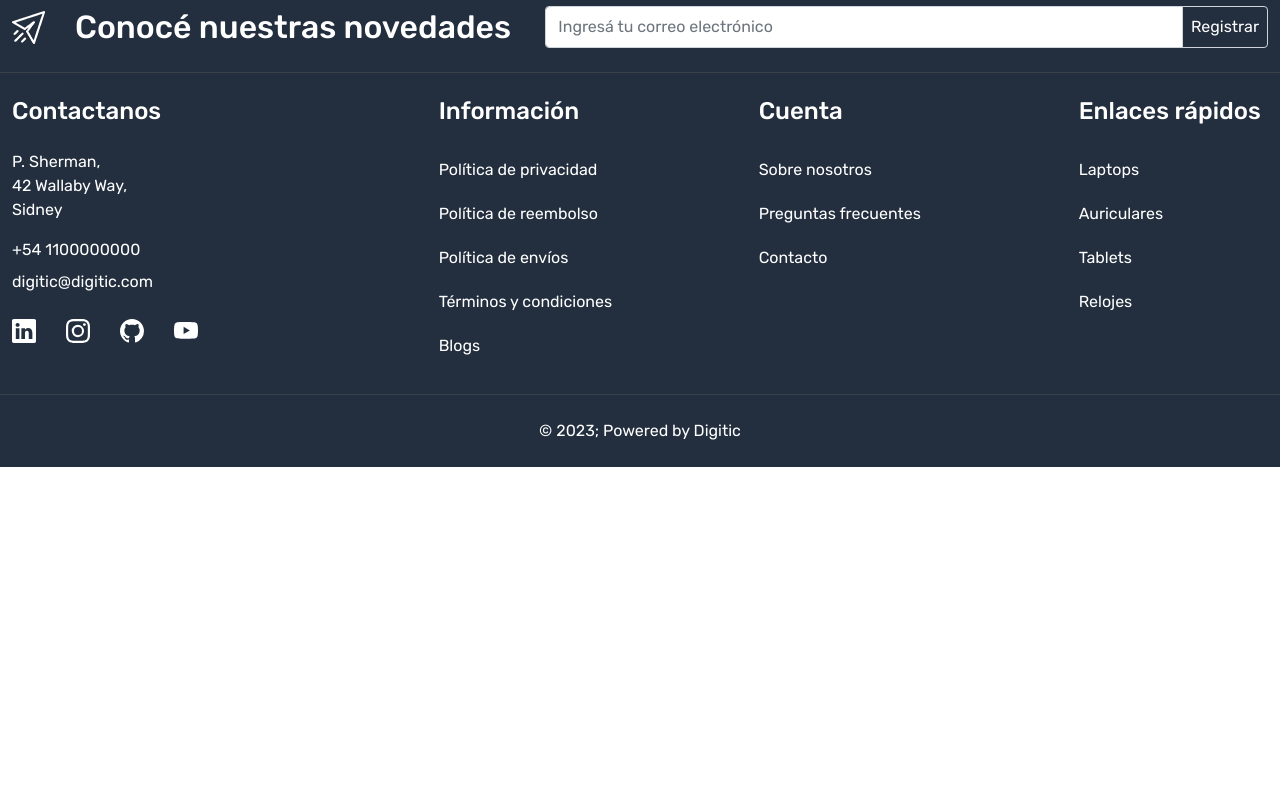
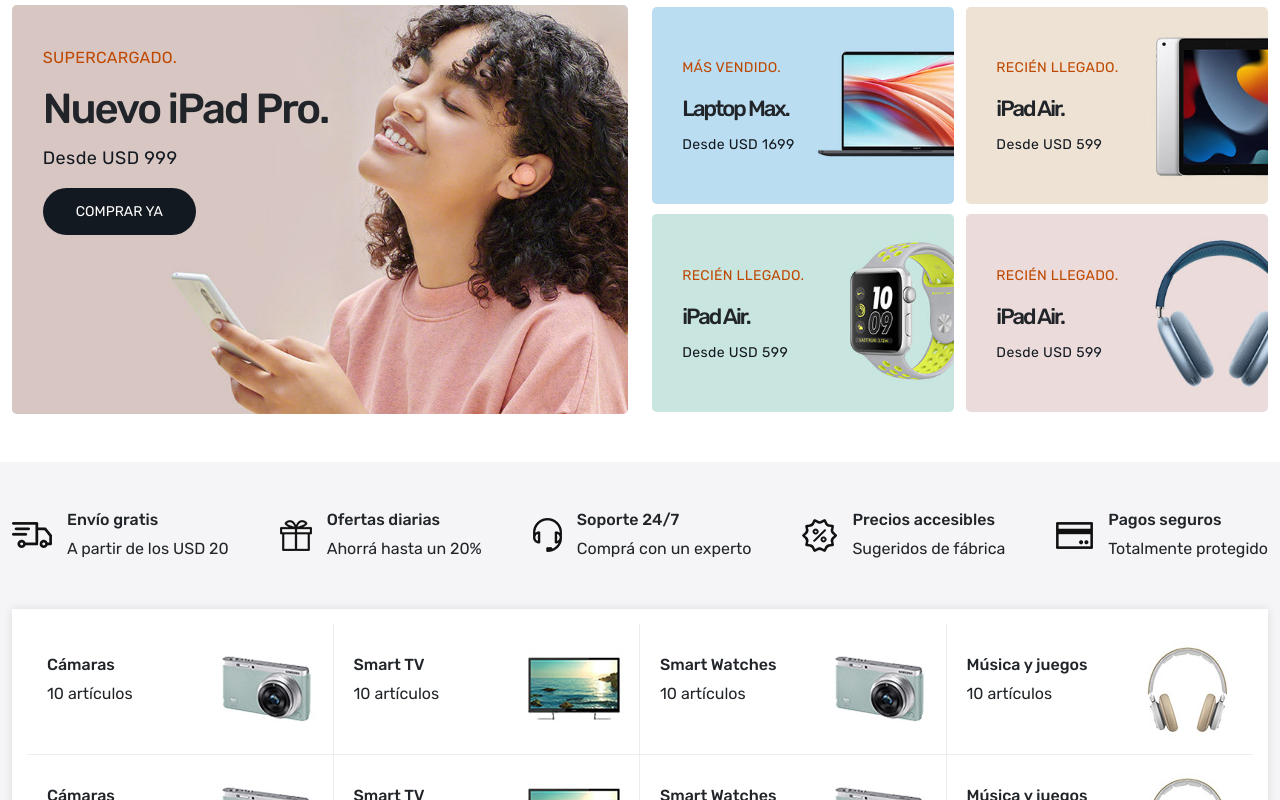
Before and after one commit to francolivelli/digistore, a React (Create React App) app in the folder client/: page / in a window 1280 px wide. Shown: the part 260-1060 px from the top of the page. Before the commit the page ends 800 px from the top, so only its background shows below. Built offline with nearby package versions, Linux system fonts and the light colour scheme.

Commit message:
banner & services

```diff
--- a/client/src/App.css
+++ b/client/src/App.css
@@ -9,6 +9,9 @@
   --color-3b4149: #3b4149;
   --color-febd69: #febd69;
   --color-232f3e: #232f3e;
+  --color-bf4800: #bf4800;
+  --color-f5f5f7: #f5f5f7;
+  --color-ededed: #ededed;
 }
 
 body {
@@ -35,6 +38,19 @@
 
 .gap-30 {
   gap: 30px;
+}
+
+.button {
+  background-color: var(--color-131921);
+  color: white;
+  font-size: 14px;
+  padding: 13px 33px;
+  border-radius: 25px;
+}
+
+.button:hover {
+  background-color: var(--color-febd69);
+  color: var(--color-131921);
 }
 
 /* Header Part */
@@ -111,3 +127,106 @@
 }
 
 /* Footer Part Ends Here */
+
+/* Home Page */
+
+.main-banner-content {
+  top: 10%;
+  left: 5%;
+}
+
+.main-banner-content h4 {
+  font-size: 16px;
+  font-weight: 400;
+  line-height: 24px;
+  color: var(--color-bf4800);
+  margin: 0 0 12px;
+  letter-spacing: 0.3px;
+  text-transform: uppercase;
+}
+
+.main-banner-content h5 {
+  font-size: 42px;
+  line-height: 54px;
+  letter-spacing: -2px;
+  font-weight: 500;
+  text-transform: none;
+}
+
+.main-banner-content p {
+  font-size: 18px;
+  line-height: 28px;
+  letter-spacing: 0.4px;
+  color: var(--color-131921);
+}
+
+.small-banner-content {
+  top: 25%;
+  left: 10%;
+}
+
+.small-banner-content h4 {
+  font-size: 14px;
+  font-weight: 400;
+  line-height: 24px;
+  color: var(--color-bf4800);
+  margin: 0 0 12px;
+  letter-spacing: 0.3px;
+  text-transform: uppercase;
+}
+
+.small-banner-content h5 {
+  font-size: 22px;
+  line-height: 34px;
+  letter-spacing: -2px;
+  font-weight: 500;
+  text-transform: none;
+}
+
+.small-banner-content p {
+  font-size: 14px;
+  line-height: 22px;
+  letter-spacing: 0.4px;
+  color: var(--color-131921);
+}
+
+.small-banner {
+  width: 49%;
+}
+
+.home-wrapper-2 {
+  background-color: var(--color-f5f5f7);
+}
+
+.categories {
+  background-color: white;
+  box-shadow: 0 0 10px #0000001a;
+  padding: 15px;
+}
+
+.categories > div {
+  width: 25%;
+  padding: 10px 10px 10px 20px;
+}
+
+.categories > div > div {
+  width: 60%;
+}
+
+.categories > div:nth-child(1),
+.categories > div:nth-child(2),
+.categories > div:nth-child(3),
+.categories > div:nth-child(4) {
+  border-bottom: 1px solid var(--color-ededed);
+}
+
+.categories > div:nth-child(1),
+.categories > div:nth-child(2),
+.categories > div:nth-child(3),
+.categories > div:nth-child(5),
+.categories > div:nth-child(6),
+.categories > div:nth-child(7) {
+  border-right: 1px solid var(--color-ededed);
+}
+
+/* Home Page Ends Here */
--- a/client/src/components/Header.js
+++ b/client/src/components/Header.js
@@ -10,7 +10,7 @@
           <div className="row">
             <div className="col-6">
               <p className="text-white mb-0">
-                Envío gratis en compras mayores a $10.000 y devoluciones
+                Envío gratis en compras mayores a USD 20 y devoluciones
                 gratuitas
               </p>
             </div>
--- a/client/src/pages/Home.js
+++ b/client/src/pages/Home.js
@@ -1,9 +1,195 @@
-import React from 'react'
+import React from "react";
+import { Link } from "react-router-dom";
 
 const Home = () => {
   return (
-    <div>Home</div>
-  )
-}
+    <>
+      <section className="home-wrapper-1 py-5">
+        <div className="container-xxl">
+          <div className="row align-items-center">
+            <div className="col-6">
+              <div className="main-banner position-relative">
+                <img
+                  src="images/main-banner-1.jpg"
+                  className="img-fluid rounded-3"
+                  alt="main banner"
+                />
+                <div className="main-banner-content position-absolute">
+                  <h4>Supercargado.</h4>
+                  <h5>Nuevo iPad Pro.</h5>
+                  <p>Desde USD 999</p>
+                  <Link className="button">COMPRAR YA</Link>
+                </div>
+              </div>
+            </div>
+            <div className="col-6">
+              <div className="d-flex flex-wrap justify-content-between align-items-center gap-10">
+                <div className="small-banner position-relative">
+                  <img
+                    src="images/catbanner-01.jpg"
+                    className="img-fluid rounded-3"
+                    alt="small banner"
+                  />
+                  <div className="small-banner-content position-absolute">
+                    <h4>Más vendido.</h4>
+                    <h5>Laptop Max.</h5>
+                    <p>Desde USD 1699</p>
+                  </div>
+                </div>
+                <div className="small-banner position-relative">
+                  <img
+                    src="images/catbanner-03.jpg"
+                    className="img-fluid rounded-3"
+                    alt="small banner"
+                  />
+                  <div className="small-banner-content position-absolute">
+                    <h4>Recién llegado.</h4>
+                    <h5>iPad Air.</h5>
+                    <p>Desde USD 599</p>
+                  </div>
+                </div>
+                <div className="small-banner position-relative">
+                  <img
+                    src="images/catbanner-02.jpg"
+                    className="img-fluid rounded-3"
+                    alt="small banner"
+                  />
+                  <div className="small-banner-content position-absolute">
+                    <h4>Recién llegado.</h4>
+                    <h5>iPad Air.</h5>
+                    <p>Desde USD 599</p>
+                  </div>
+                </div>
+                <div className="small-banner position-relative">
+                  <img
+                    src="images/catbanner-04.jpg"
+                    className="img-fluid rounded-3"
+                    alt="small banner"
+                  />
+                  <div className="small-banner-content position-absolute">
+                    <h4>Recién llegado.</h4>
+                    <h5>iPad Air.</h5>
+                    <p>Desde USD 599</p>
+                  </div>
+                </div>
+              </div>
+            </div>
+          </div>
+        </div>
+      </section>
+      <section className="home-wrapper-2 py-5">
+        <div className="container-xxl">
+          <div className="row">
+            <div className="col-12">
+              <div className="services d-flex align-items-center justify-content-between">
+                <div className="d-flex align-items-center gap-15">
+                  <img src="images/service.png" alt="services" />
+                  <div>
+                    <h6>Envío gratis</h6>
+                    <p className="mb-0">A partir de los USD 20</p>
+                  </div>
+                </div>
+                <div className="d-flex align-items-center gap-15">
+                  <img src="images/service-02.png" alt="services" />
+                  <div>
+                    <h6>Ofertas diarias</h6>
+                    <p className="mb-0">Ahorrá hasta un 20%</p>
+                  </div>
+                </div>
+                <div className="d-flex align-items-center gap-15">
+                  <img src="images/service-03.png" alt="services" />
+                  <div>
+                    <h6>Soporte 24/7</h6>
+                    <p className="mb-0">Comprá con un experto</p>
+                  </div>
+                </div>
+                <div className="d-flex align-items-center gap-15">
+                  <img src="images/service-04.png" alt="services" />
+                  <div>
+                    <h6>Precios accesibles</h6>
+                    <p className="mb-0">Sugeridos de fábrica</p>
+                  </div>
+                </div>
+                <div className="d-flex align-items-center gap-15">
+                  <img src="images/service-05.png" alt="services" />
+                  <div>
+                    <h6>Pagos seguros</h6>
+                    <p className="mb-0">Totalmente protegido</p>
+                  </div>
+                </div>
+              </div>
+            </div>
+          </div>
+        </div>
+      </section>
+      <section className="home-wrapper-2">
+        <div className="container-xxl">
+          <div className="row">
+            <div className="col-12">
+              <div className="categories d-flex justify-content-between align-items-center flex-wrap">
+                <div className="d-flex align-items-center">
+                  <div>
+                    <h6>Cámaras</h6>
+                    <p>10 artículos</p>
+                  </div>
+                  <img src="images/camera.jpg" alt="camera" />
+                </div>
+                <div className="d-flex align-items-center">
+                  <div>
+                    <h6>Smart TV</h6>
+                    <p>10 artículos</p>
+                  </div>
+                  <img src="images/tv.jpg" alt="camera" />
+                </div>
+                <div className="d-flex align-items-center">
+                  <div>
+                    <h6>Smart Watches</h6>
+                    <p>10 artículos</p>
+                  </div>
+                  <img src="images/camera.jpg" alt="camera" />
+                </div>
+                <div className="d-flex align-items-center">
+                  <div>
+                    <h6>Música y juegos</h6>
+                    <p>10 artículos</p>
+                  </div>
+                  <img src="images/headphone.jpg" alt="camera" />
+                </div>
+                <div className="d-flex align-items-center">
+                  <div>
+                    <h6>Cámaras</h6>
+                    <p>10 artículos</p>
+                  </div>
+                  <img src="images/camera.jpg" alt="camera" />
+                </div>
+                <div className="d-flex align-items-center">
+                  <div>
+                    <h6>Smart TV</h6>
+                    <p>10 artículos</p>
+                  </div>
+                  <img src="images/tv.jpg" alt="camera" />
+                </div>
+                <div className="d-flex align-items-center">
+                  <div>
+                    <h6>Smart Watches</h6>
+                    <p>10 artículos</p>
+                  </div>
+                  <img src="images/camera.jpg" alt="camera" />
+                </div>
+                <div className="d-flex align-items-center">
+                  <div>
+                    <h6>Música y juegos</h6>
+                    <p>10 artículos</p>
+                  </div>
+                  <img src="images/headphone.jpg" alt="camera" />
+                </div>
+              </div>
+            </div>
+          </div>
+        </div>
+      </section>
+    </>
+  );
+};
 
-export default Home
+export default Home;
```
